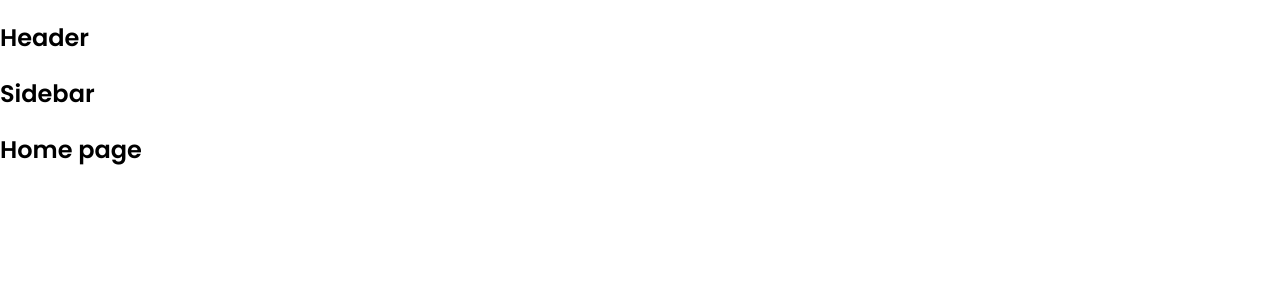
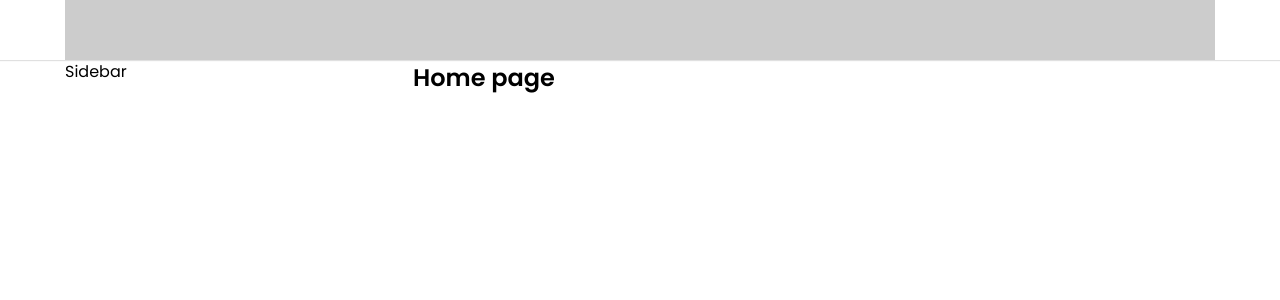
Before and after one commit to stsonthach/tiktok-ui, a React (Create React App) app: page / in a window 1280 px wide. Shown: the top 300 px of the page. Built offline with nearby package versions, Linux system fonts and the light colour scheme.

Commit message:
Dựng khung Layout mặc định

```diff
--- a/package.json
+++ b/package.json
@@ -6,6 +6,7 @@
     "@testing-library/jest-dom": "^5.16.5",
     "@testing-library/react": "^13.4.0",
     "@testing-library/user-event": "^13.5.0",
+    "classnames": "^2.3.2",
     "normalize.css": "^8.0.1",
     "react": "^18.2.0",
     "react-dom": "^18.2.0",
--- a/src/components/GlobalStyles/GlobalStyles.scss
+++ b/src/components/GlobalStyles/GlobalStyles.scss
@@ -3,9 +3,13 @@
 
 :root {
     --primary: #ff3b5c;
+    --default-layout-height: 60px;
+    --default-layout-width: 1150px;
 }
 
 * {
+    margin: 0;
+    padding: 0;
     box-sizing: border-box;
 }
 
--- /dev/null
+++ b/src/components/Layout/DefaultLayout/DefaultLayout.module.scss
@@ -0,0 +1,14 @@
+.wrapper {
+    display: flex;
+    flex-direction: column;
+    align-items: center;
+}
+
+.container {
+    width: var(--default-layout-width);
+    display: flex;
+}
+
+.content {
+    flex: 1;
+}
--- /dev/null
+++ b/src/components/Layout/DefaultLayout/Sidebar/Sidebar.module.scss
@@ -0,0 +1,3 @@
+.wrapper {
+    width: 348px;
+}
--- a/src/components/Layout/DefaultLayout/Sidebar/index.js
+++ b/src/components/Layout/DefaultLayout/Sidebar/index.js
@@ -1,5 +1,10 @@
+import styles from './Sidebar.module.scss';
+import classNames from 'classnames/bind';
+
+const cx = classNames.bind(styles);
+
 function Sidebar() {
-    return <h2>Sidebar</h2>;
+    return <aside className={cx('wrapper')}>Sidebar</aside>;
 }
 
 export default Sidebar;
--- a/src/components/Layout/DefaultLayout/index.js
+++ b/src/components/Layout/DefaultLayout/index.js
@@ -1,13 +1,17 @@
+import styles from './DefaultLayout.module.scss';
+import classNames from 'classnames/bind';
 import Header from '~/components/Layout/components/Header';
 import Sidebar from './Sidebar';
 
+const cx = classNames.bind(styles);
+
 function DefaultLayout({ children }) {
     return (
-        <div>
+        <div className={cx('wrapper')}>
             <Header />
-            <div className="container">
+            <div className={cx('container')}>
                 <Sidebar />
-                <div className="content">{children}</div>
+                <div className={cx('content')}>{children}</div>
             </div>
         </div>
     );
--- a/src/components/Layout/HeaderOnly/index.js
+++ b/src/components/Layout/HeaderOnly/index.js
@@ -1,6 +1,6 @@
 import Header from '~/components/Layout/components/Header';
 
-function DefaultLayout({ children }) {
+function HeaderOnly({ children }) {
     return (
         <div>
             <Header />
@@ -11,4 +11,4 @@
     );
 }
 
-export default DefaultLayout;
+export default HeaderOnly;
--- /dev/null
+++ b/src/components/Layout/components/Header/Header.module.scss
@@ -0,0 +1,13 @@
+.wrapper {
+    width: 100%;
+    height: var(--default-layout-height);
+    box-shadow: rgb(0 0 0 / 12%) 0px 1px 1px;
+    display: flex;
+    justify-content: center;
+}
+
+.inner {
+    height: 100%;
+    width: var(--default-layout-width);
+    background-color: #ccc;
+}
--- a/src/components/Layout/components/Header/index.js
+++ b/src/components/Layout/components/Header/index.js
@@ -1,5 +1,17 @@
+import classNames from 'classnames/bind'; // chổ này là đc import thư viện vào nên mới dùng đc thư viện đó là: npm i classnames
+import styles from './Header.module.scss';
+
+const cx = classNames.bind(styles);
+
 function Header() {
-    return <h2>Header</h2>;
+    return (
+        <header className={cx('wrapper')}>
+            <div className={cx('inner')}>
+                {/* logo */}
+                {/* search */}
+            </div>
+        </header>
+    );
 }
 
 export default Header;
```
Also changed, not shown: 1 other file (tests, documents, lock files or other folders). Lines whose indentation alone changed are shown as unchanged.
